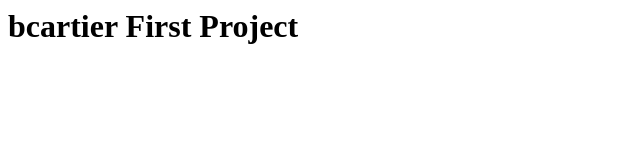
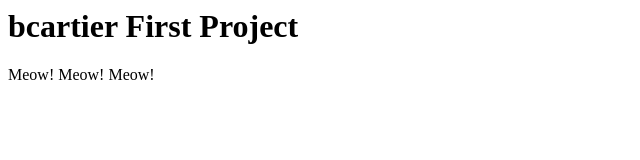
Before and after one commit to bcartier12/My-first-repo, a plain HTML site: page index.html in a window 1280 px wide. Shown: the whole page, without its empty margins (0-640 px from the left). Drawn offline with Linux system fonts and the light colour scheme.

Commit message:
Adding new placeholder text

```diff
--- a/index.html
+++ b/index.html
@@ -1 +1,3 @@
 <h1>bcartier First Project </h1></h1>
+<p>Meow! Meow! Meow!</p>
+</p>
```
